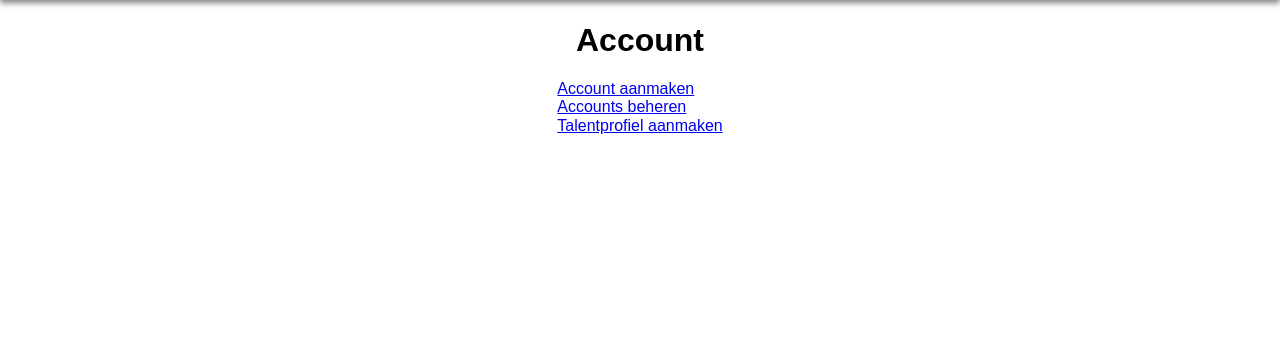
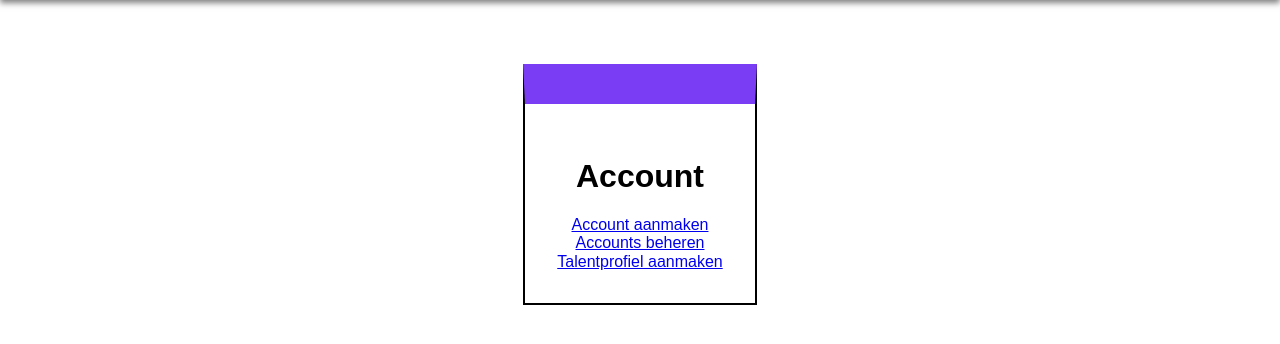
Before and after one commit to Jasirabdikarim/E3T, a PHP site: page /account.php in a window 1280 px wide. Shown: the part 105-449 px from the top of the page. Run offline with PHP 8.4, Linux system fonts and the light colour scheme; the visitor is signed in with stand-in values (Sample User, id 1).

Commit message:
added the style profile page

```diff
--- a/css/style.css
+++ b/css/style.css
@@ -263,3 +263,13 @@ footer {
 	flex-direction: row;
 	align-items: center;
 }
+
+#accountMenu{
+    padding: 5%;
+    border: 2px solid black;
+    text-align: center;
+    margin-top: 10%;
+    border-top: 40px solid rgba(123, 61, 244, 1);
+
+
+}
--- a/profile.php
+++ b/profile.php
@@ -70,6 +70,7 @@
                             echo "<p>$error</p>";
                         }
                         else{
+                            echo "<img src='img/profilepic.png'alt='profielfoto'>";
                             echo "<ul><li>Email: $email</li><li>Telefoon: $phone</li><li>Land: $country</li></ul>";
                             echo "<p>$description</p>";
                         }
```
